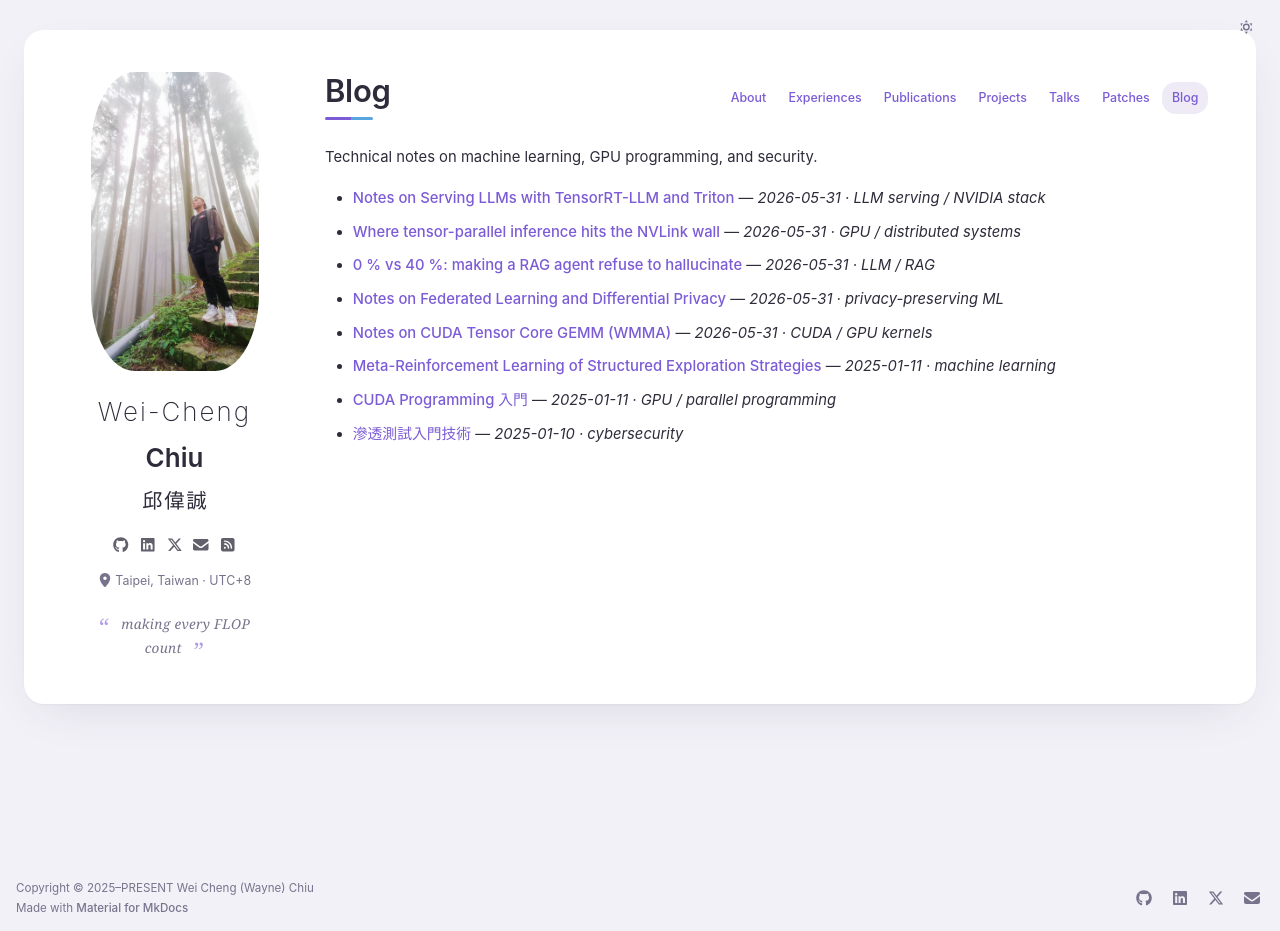
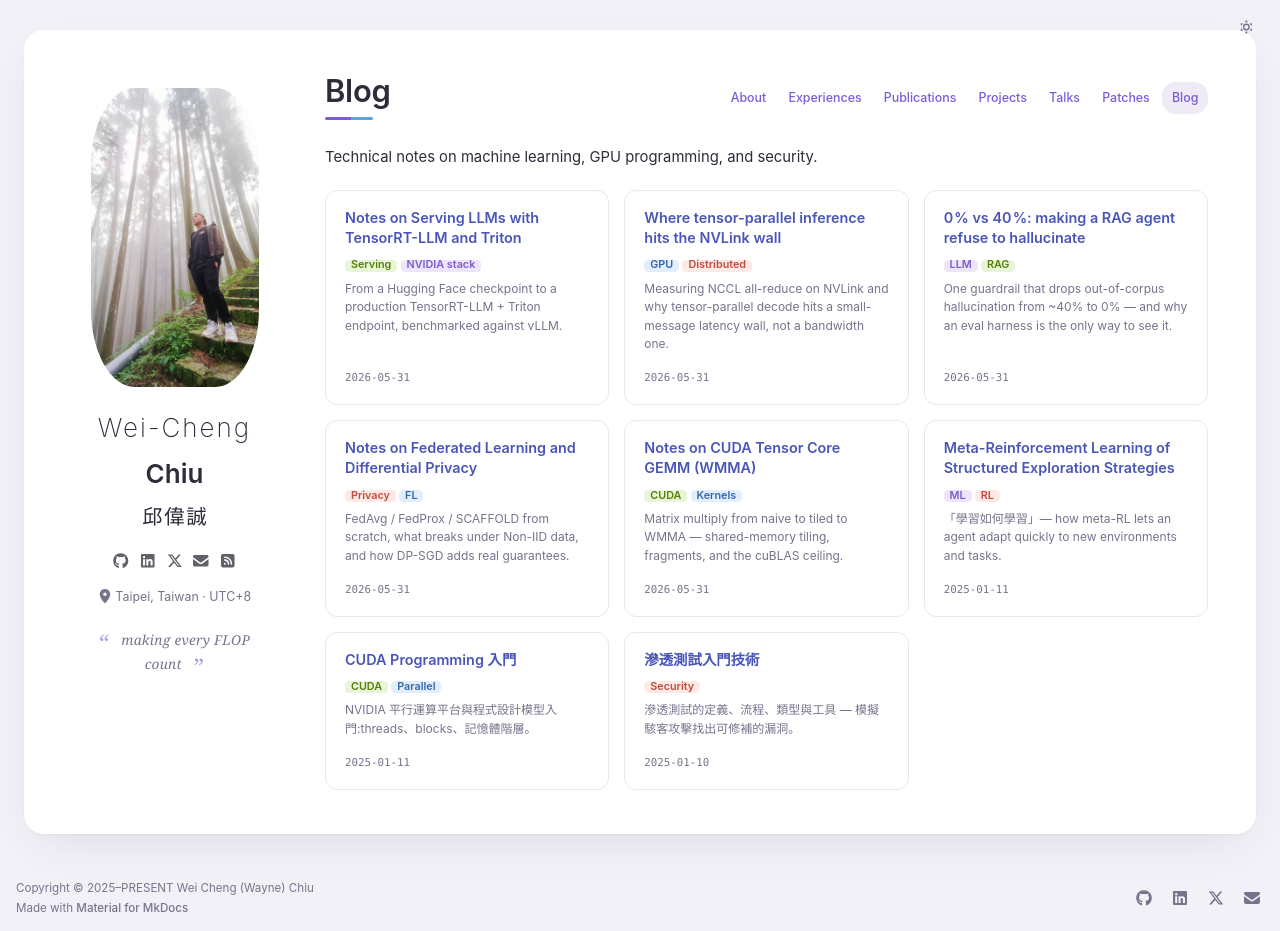
Before and after one commit to waynehacking8/waynehacking8.github.io, an MkDocs documentation site: the page built from docs/blog/index.md, in a window 1280 px wide and 931 px high. Built offline with MkDocs 1.6.1 and Material for MkDocs 9.7.7, drawn with Linux system fonts in a browser that asks for light colours; some web fonts are replaced.

Commit message:
Blog index as pbb.sh post-grid
The hand-written list becomes pbb.sh's posts layout: a responsive
auto-fill card grid, each card fully clickable with title, colored tag
chips, an excerpt taken from the post's own description frontmatter,
and a mono date pinned to the card bottom.

Co-Authored-By: Claude Fable 5 <noreply@anthropic.com>
Claude-Session: https://claude.ai/code/session_017cfKQMJw2XDAbVnp5DoGZi

```diff
--- a/docs/blog/index.md
+++ b/docs/blog/index.md
@@ -2,11 +2,53 @@
 
 Technical notes on machine learning, GPU programming, and security.
 
-- [Notes on Serving LLMs with TensorRT-LLM and Triton](notes-trtllm-triton-serving.md) — *2026-05-31 · LLM serving / NVIDIA stack*
-- [Where tensor-parallel inference hits the NVLink wall](nccl-nvlink-bandwidth.md) — *2026-05-31 · GPU / distributed systems*
-- [0 % vs 40 %: making a RAG agent refuse to hallucinate](rag-groundedness-guardrail.md) — *2026-05-31 · LLM / RAG*
-- [Notes on Federated Learning and Differential Privacy](notes-federated-learning-dp.md) — *2026-05-31 · privacy-preserving ML*
-- [Notes on CUDA Tensor Core GEMM (WMMA)](notes-cuda-tensor-core-gemm.md) — *2026-05-31 · CUDA / GPU kernels*
-- [Meta-Reinforcement Learning of Structured Exploration Strategies](meta-rl.md) — *2025-01-11 · machine learning*
-- [CUDA Programming 入門](pp-intro.md) — *2025-01-11 · GPU / parallel programming*
-- [滲透測試入門技術](pentest-intro.md) — *2025-01-10 · cybersecurity*
+<div class="pb-posts">
+<a class="pb-post-card" href="notes-trtllm-triton-serving/">
+<p class="pb-post-title">Notes on Serving LLMs with TensorRT-LLM and Triton</p>
+<p class="pb-post-tags"><span class="pb-tag pb-tag-green">Serving</span><span class="pb-tag pb-tag-purple">NVIDIA stack</span></p>
+<p class="pb-post-excerpt">From a Hugging Face checkpoint to a production TensorRT-LLM + Triton endpoint, benchmarked against vLLM.</p>
+<p class="pb-post-date">2026-05-31</p>
+</a>
+<a class="pb-post-card" href="nccl-nvlink-bandwidth/">
+<p class="pb-post-title">Where tensor-parallel inference hits the NVLink wall</p>
+<p class="pb-post-tags"><span class="pb-tag pb-tag-blue">GPU</span><span class="pb-tag pb-tag-red">Distributed</span></p>
+<p class="pb-post-excerpt">Measuring NCCL all-reduce on NVLink and why tensor-parallel decode hits a small-message latency wall, not a bandwidth one.</p>
+<p class="pb-post-date">2026-05-31</p>
+</a>
+<a class="pb-post-card" href="rag-groundedness-guardrail/">
+<p class="pb-post-title">0&#8202;% vs 40&#8202;%: making a RAG agent refuse to hallucinate</p>
+<p class="pb-post-tags"><span class="pb-tag pb-tag-purple">LLM</span><span class="pb-tag pb-tag-green">RAG</span></p>
+<p class="pb-post-excerpt">One guardrail that drops out-of-corpus hallucination from ~40% to 0% — and why an eval harness is the only way to see it.</p>
+<p class="pb-post-date">2026-05-31</p>
+</a>
+<a class="pb-post-card" href="notes-federated-learning-dp/">
+<p class="pb-post-title">Notes on Federated Learning and Differential Privacy</p>
+<p class="pb-post-tags"><span class="pb-tag pb-tag-red">Privacy</span><span class="pb-tag pb-tag-blue">FL</span></p>
+<p class="pb-post-excerpt">FedAvg / FedProx / SCAFFOLD from scratch, what breaks under Non-IID data, and how DP-SGD adds real guarantees.</p>
+<p class="pb-post-date">2026-05-31</p>
+</a>
+<a class="pb-post-card" href="notes-cuda-tensor-core-gemm/">
+<p class="pb-post-title">Notes on CUDA Tensor Core GEMM (WMMA)</p>
+<p class="pb-post-tags"><span class="pb-tag pb-tag-green">CUDA</span><span class="pb-tag pb-tag-blue">Kernels</span></p>
+<p class="pb-post-excerpt">Matrix multiply from naive to tiled to WMMA — shared-memory tiling, fragments, and the cuBLAS ceiling.</p>
+<p class="pb-post-date">2026-05-31</p>
+</a>
+<a class="pb-post-card" href="meta-rl/">
+<p class="pb-post-title">Meta-Reinforcement Learning of Structured Exploration Strategies</p>
+<p class="pb-post-tags"><span class="pb-tag pb-tag-purple">ML</span><span class="pb-tag pb-tag-red">RL</span></p>
+<p class="pb-post-excerpt">「學習如何學習」— how meta-RL lets an agent adapt quickly to new environments and tasks.</p>
+<p class="pb-post-date">2025-01-11</p>
+</a>
+<a class="pb-post-card" href="pp-intro/">
+<p class="pb-post-title">CUDA Programming 入門</p>
+<p class="pb-post-tags"><span class="pb-tag pb-tag-green">CUDA</span><span class="pb-tag pb-tag-blue">Parallel</span></p>
+<p class="pb-post-excerpt">NVIDIA 平行運算平台與程式設計模型入門:threads、blocks、記憶體階層。</p>
+<p class="pb-post-date">2025-01-11</p>
+</a>
+<a class="pb-post-card" href="pentest-intro/">
+<p class="pb-post-title">滲透測試入門技術</p>
+<p class="pb-post-tags"><span class="pb-tag pb-tag-red">Security</span></p>
+<p class="pb-post-excerpt">滲透測試的定義、流程、類型與工具 — 模擬駭客攻擊找出可修補的漏洞。</p>
+<p class="pb-post-date">2025-01-10</p>
+</a>
+</div>
--- a/docs/stylesheets/extra.css
+++ b/docs/stylesheets/extra.css
@@ -411,6 +411,53 @@
 [data-md-color-scheme="slate"] .pb-tag-blue { background: #1d2c44; color: #7fb0e8; }
 [data-md-color-scheme="slate"] .pb-tag-purple { background: #2f2547; color: #b49af0; }
 
+/* blog index: pbb.sh post-grid — responsive auto-fill cards, whole card
+   clickable, title + colored tags + excerpt + mono date */
+.pb-posts {
+  display: grid;
+  grid-template-columns: repeat(auto-fill, minmax(240px, 1fr));
+  gap: 0.75rem;
+  margin-top: 1rem;
+}
+.md-typeset a.pb-post-card {
+  display: flex;
+  flex-direction: column;
+  gap: 0.4rem;
+  border: 1px solid var(--pb-line);
+  border-radius: 12px;
+  padding: 0.85rem 0.95rem;
+  color: inherit;
+  font-weight: 400;
+  transition: box-shadow 0.2s, transform 0.2s;
+}
+.md-typeset a.pb-post-card:hover {
+  text-decoration: none;
+  box-shadow: var(--pb-shadow);
+  transform: translateY(-2px);
+}
+.pb-post-card .pb-post-title {
+  margin: 0;
+  font-size: 0.72rem;
+  font-weight: 600;
+  color: var(--pb-title);
+  line-height: 1.4;
+}
+.pb-post-card .pb-post-tags { margin: 0; line-height: 1; }
+.pb-post-card .pb-post-excerpt {
+  margin: 0;
+  font-size: 0.6rem;
+  line-height: 1.55;
+  color: var(--pb-muted);
+}
+.pb-post-card .pb-post-date {
+  margin: 0.2rem 0 0;
+  margin-top: auto;
+  padding-top: 0.3rem;
+  font-family: var(--pb-mono);
+  font-size: 0.54rem;
+  color: var(--pb-muted);
+}
+
 /* ---------- pbb-style interactive tag filters ---------- */
 .pb-filters {
   position: relative;
--- a/mkdocs.yml
+++ b/mkdocs.yml
@@ -58,7 +58,7 @@ theme:
 # bump ?v= on every extra.css change — GitHub Pages caches assets for
 # 10 minutes and browsers honor it, so an unversioned URL shows stale CSS
 extra_css:
-  - stylesheets/extra.css?v=20260719.6
+  - stylesheets/extra.css?v=20260719.7
 
 extra_javascript:
   - javascripts/pb-filter.js
```
